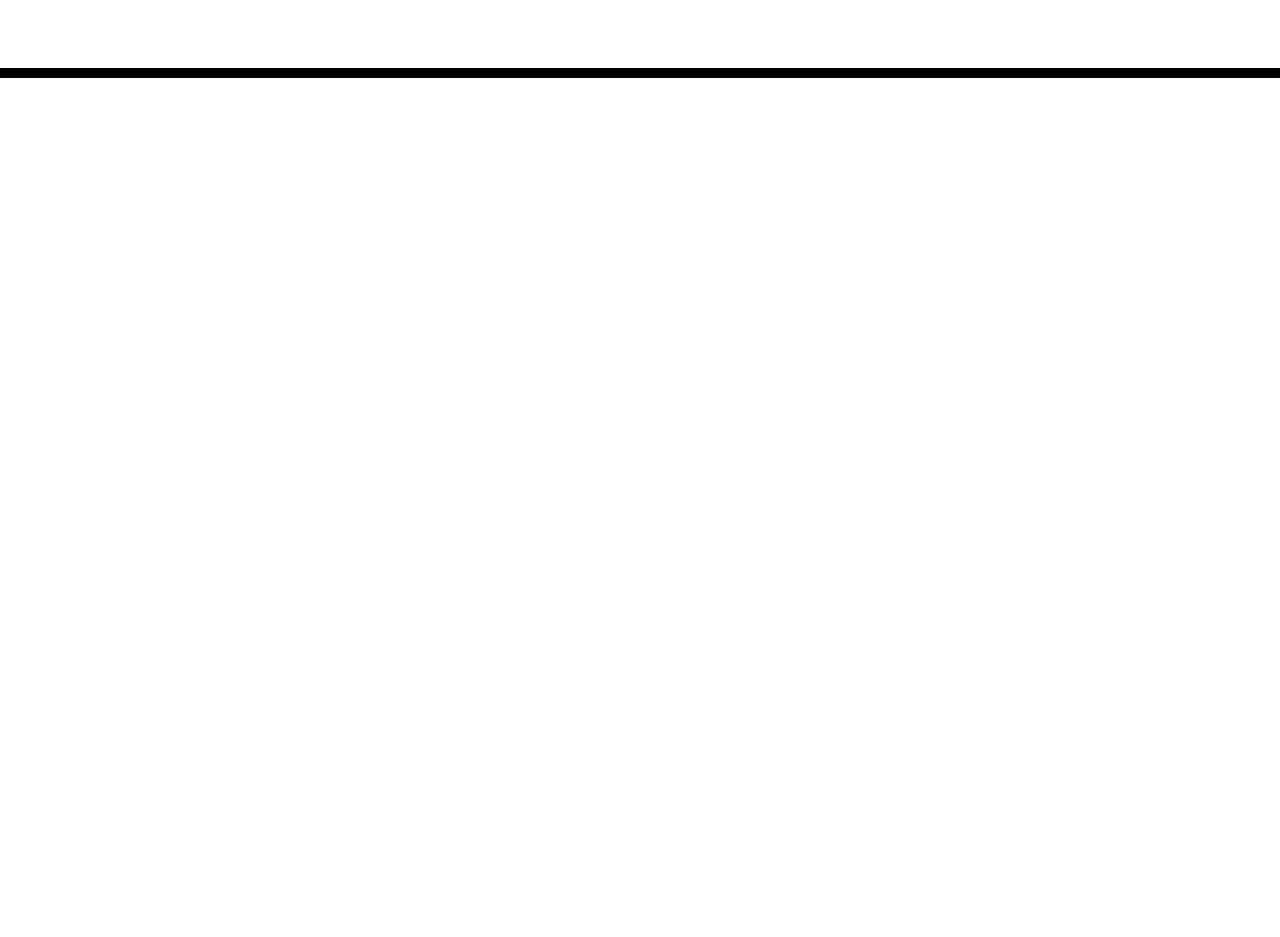
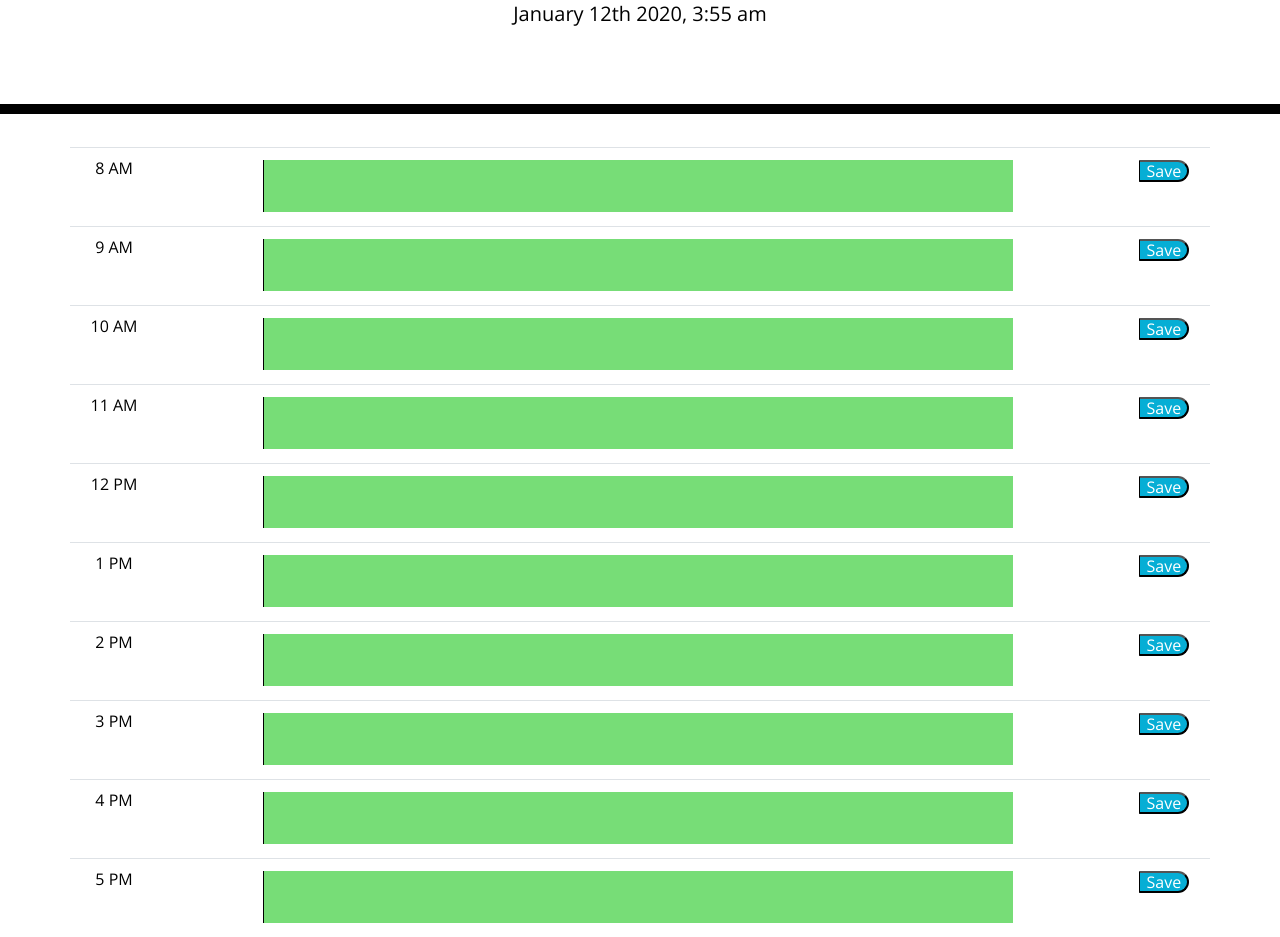
Before and after one commit to ksaudra2010/dayplanner, a plain HTML site: page index.html in a window 1280 px wide. Shown: the part 190-1127 px from the top of the page. Before the commit the page ends 800 px from the top, so only its background shows below. Drawn offline with nearby package versions, Linux system fonts and the light colour scheme.

Commit message:
edited html formatting

```diff
--- a/index.html
+++ b/index.html
@@ -1,23 +1,14 @@
 <!DOCTYPE html>
 <html lang="en">
+
 <head>
     <meta charset="UTF-8" />
     <meta name="viewport" content="width=device-width, initial-scale=1.0" />
     <meta http-equiv="X-UA-Compatible" content="ie=edge" />
-    <link
-      rel="stylesheet"
-      href="https://stackpath.bootstrapcdn.com/bootstrap/4.3.1/css/bootstrap.min.css"
-    />
-    <link
-      rel="stylesheet"
-      href="https://use.fontawesome.com/releases/v5.8.1/css/all.css"
-      integrity="sha384-50oBUHEmvpQ+1lW4y57PTFmhCaXp0ML5d60M1M7uH2+nqUivzIebhndOJK28anvf"
-      crossorigin="anonymous"
-    />
-    <link
-      href="https://fonts.googleapis.com/css?family=Open+Sans&display=swap"
-      rel="stylesheet"
-    />
+    <link rel="stylesheet" href="https://stackpath.bootstrapcdn.com/bootstrap/4.3.1/css/bootstrap.min.css" />
+    <link rel="stylesheet" href="https://use.fontawesome.com/releases/v5.8.1/css/all.css"
+        integrity="sha384-50oBUHEmvpQ+1lW4y57PTFmhCaXp0ML5d60M1M7uH2+nqUivzIebhndOJK28anvf" crossorigin="anonymous" />
+    <link href="https://fonts.googleapis.com/css?family=Open+Sans&display=swap" rel="stylesheet" />
     <link rel="stylesheet" href="style.css" />
     <title>Work Day Scheduler</title>
 </head>
@@ -29,10 +20,84 @@
         <p id="currentDay" class="lead"></p>
     </header>
     <div class="container">
+
         <!-- Timeblocks go here -->
+
+        <div class='row'>
+            <table class="table">
+
+                <tbody>
+                    <tr class="time-block">
+
+                        <td class="hour">8 AM</td>
+                        <td><textarea class="description" data-time="8"></textarea></td>
+                        <td><button class="saveBtn">Save</button></td>
+                    </tr>
+                    <tr class="time-block">
+
+                        <td class="hour">9 AM</td>
+                        <td><textarea class="description" data-time="9"></textarea></td>
+                        <td><button class="saveBtn">Save</button></td>
+                    </tr>
+                    <tr class="time-block">
+
+                        <td class="hour">10 AM</td>
+                        <td><textarea class="description" data-time="10"></textarea></td>
+                        <td><button class="saveBtn">Save</button></td>
+                    </tr>
+                    <tr class="time-block">
+
+                        <td class="hour">11 AM</td>
+                        <td><textarea class="description" data-time="11"></textarea></td>
+                        <td><button class="saveBtn">Save</button></td>
+                    </tr>
+                    <tr class="time-block">
+
+                        <td class="hour">12 PM</td>
+                        <td><textarea class="description" data-time="12"></textarea></td>
+                        <td><button class="saveBtn">Save</button></td>
+                    </tr>
+                    <tr class="time-block">
+
+                        <td class="hour">1 PM</td>
+                        <td><textarea class="description" data-time="13"></textarea></td>
+                        <td><button class="saveBtn">Save</button></td>
+                    </tr>
+                    <tr class="time-block">
+
+                        <td class="hour">2 PM</td>
+                        <td><textarea class="description" data-time="14"></textarea></td>
+                        <td><button class="saveBtn">Save</button></td>
+                    </tr>
+                    <tr class="time-block">
+
+                        <td class="hour">3 PM</td>
+                        <td><textarea class="description" data-time="15"></textarea></td>
+                        <td><button class="saveBtn">Save</button></td>
+                    </tr>
+                    <tr class="time-block">
+
+                        <td class="hour">4 PM</td>
+                        <td><textarea class="description" data-time="16"></textarea></td>
+                        <td><button class="saveBtn">Save</button></td>
+                    </tr>
+                    <tr class="time-block">
+
+                        <td class="hour">5 PM</td>
+                        <td><textarea class="description" data-time="17"></textarea></td>
+                        <td><button class="saveBtn">Save</button></td>
+                    </tr>
+                </tbody>
+            </table>
         </div>
+    </div>
+    <script type="text/javascript">
+        var container = document.getElementById('visualization');
+    </script>
 
     <script src="https://code.jquery.com/jquery-3.4.1.min.js"></script>
     <script src="https://cdnjs.cloudflare.com/ajax/libs/moment.js/2.24.0/moment.min.js"></script>
+    <script src='script.js'></script>
 </body>
+
 </html>
--- a/script.js
+++ b/script.js
@@ -1,26 +1,27 @@
-var currentDay = moment().format('MMMM Do YYYY, h:mm:ss a');
+var currentDay = moment().format('MMMM Do YYYY, h:mm a');
 $('#currentDay').text(currentDay)
+setInterval(function () { refresh; }, 1000);
 
 var currentHour = new Date().getHours()
 console.log(currentHour);
-$('.description').each(function(){
+$('.description').each(function () {
     var time = $(this).data('time');
-    if (currentHour>time) {
+    if (currentHour > time) {
         $(this).addClass('past')
-    } else if (currentHour<time) {
+    } else if (currentHour < time) {
         $(this).addClass('future')
     }
-    else if (currentHour==time) {
+    else if (currentHour == time) {
         $(this).addClass('present')
     }
     var savedDescription = localStorage.getItem(time)
-    if (savedDescription){
+    if (savedDescription) {
         $(this).val(savedDescription)
     }
-    setInterval(function(){ refresh; }, 1000);
+
 })
-$('.saveBtn').on('click', function() {
+$('.saveBtn').on('click', function () {
     var description = $(this).parent().parent().find('.description')
     var time = description.data('time');
-    localStorage.setItem(time,description.val())
+    localStorage.setItem(time, description.val())
 })
--- a/style.css
+++ b/style.css
@@ -23,6 +23,7 @@ textarea{
 
 .description{
   white-space: pre-wrap;
+  width: 750px;
 }
 
 .time-block{
@@ -59,8 +60,8 @@ textarea{
 
 .saveBtn {
   border-left: 1px solid black;
-  border-top-right-radius: 15px;
-  border-bottom-right-radius: 15px;
+  border-top-right-radius: 50px;
+  border-bottom-right-radius: 50px;
   background-color: #06AED5;
   color: white;
 }
```
Also changed, not shown: 1 other file. Lines whose indentation alone changed are shown as unchanged.
